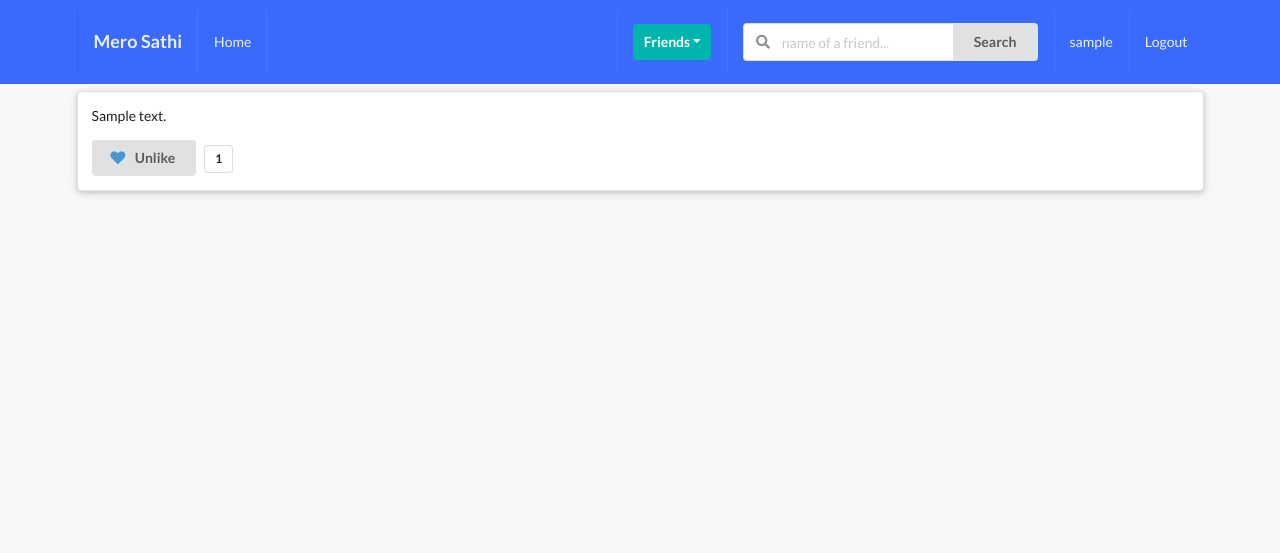
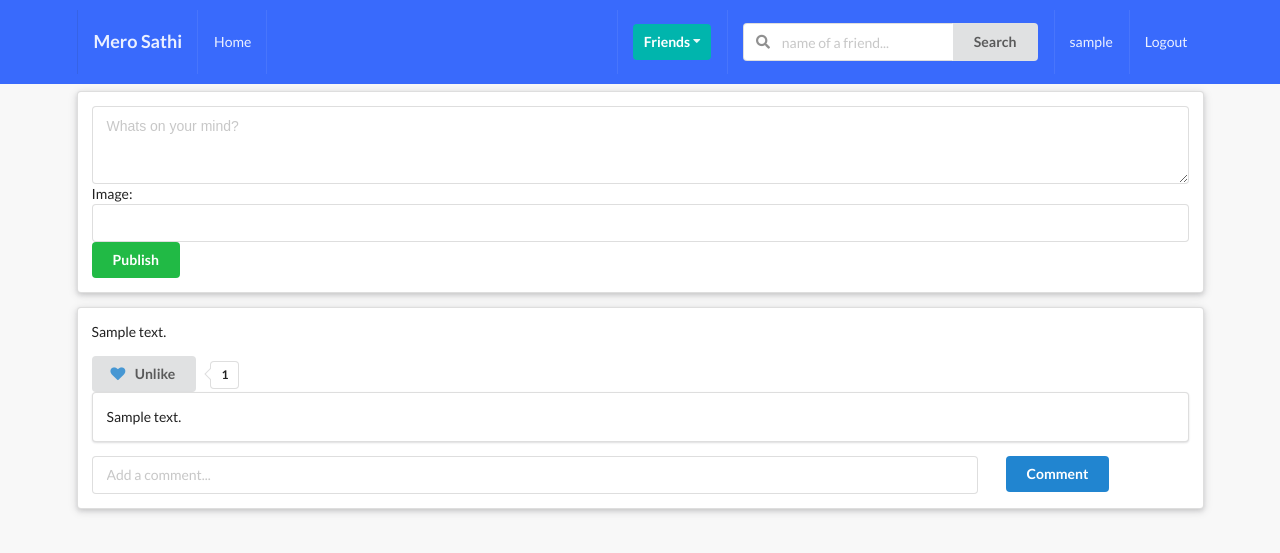
Before and after one commit to nofursad/pp4-merosathi, a Django app: page /post/ in a window 1280 px wide. Shown: the top 553 px of the page. Run offline with Django 4.2, Linux system fonts and the light colour scheme; a user stored in the database is signed in; tables that the repository leaves empty hold one stand-in row (values such as "Sample post").

Commit message:
Add function to accept post/comment  and publish it.

```diff
--- /dev/null
+++ b/post/forms.py
@@ -0,0 +1,18 @@
+from django import forms
+from .models import Post, Comment
+
+
+class PostForm(forms.ModelForm):
+    content = forms.CharField(label='', widget=forms.Textarea(attrs={'rows': 3, 'placeholder': 'Whats on your mind?'}))
+
+    class Meta:
+        model = Post
+        fields = ('content', 'image')
+
+
+class CommentForm(forms.ModelForm):
+    body = forms.CharField(label='', widget=forms.TextInput(attrs={'placeholder': 'Add a comment...'}))
+
+    class Meta:
+        model = Comment
+        fields = ('body',)
--- a/post/templates/post/main.html
+++ b/post/templates/post/main.html
@@ -8,12 +8,18 @@ Posts
 
 
 {% block content %}
-
+    <div class="ui raised segment">
+        <form action="" method="POST" class="ui form" enctype="multipart/form-data">
+            {% csrf_token %}
+            {{post_form}}
+            <button type="submit" class="ui button positive" name="post_submit">Publish</button>
+        </form>
+    </div>
 {% for post in post_content %}
     <div class="ui raised segment">
         <p>{{post.content}}</p>
         <div class="container">
-            <div class="ui labeled button" tabindex="0">
+            <div class="ui right labeled button" tabindex="0">
                 <form action="{% url 'post:like_unlike' %}" method="post">
                     {% csrf_token %}
                     <input type="hidden" name="post_id" value="{{post.id}}">
@@ -24,12 +30,35 @@ Posts
                                 <i class="heart icon blue"></i> Unlike
                             {% endif %}
                     </button>
-                    <a class="ui basic label">
+                    <a class="ui basic left pointing label">
                         {{ post.total_likes }}
                     </a>
                 </form>
             </div>
         </div>
+        <div class="container">
+            <div class="ui segment">
+                {% if post.comment_set.all %}
+                    {% for comment in post.comment_set.all %}
+                        <p>{{ comment.body }}</p>
+                    {% endfor %}
+                {% endif %}
+            </div>
+            <form action="" method="post" class="ui form">
+                {% csrf_token %}
+                <input type="hidden" name="post_id" value="{{post.id}}">
+                <div class="ui grid">
+                    <div class="row">
+                        <div class="column thirteen wide">
+                            {{ comment_form }}
+                        </div>
+                        <div class="column three wide">
+                            <button type="submit" class="ui primary button" name="comment_submit">Comment</button>
+                        </div>
+                    </div>
+                </div>
+            </form>
+        </div>
     </div>
 {% endfor %}
 
--- a/post/views.py
+++ b/post/views.py
@@ -1,6 +1,7 @@
 from django.shortcuts import render, redirect
 from .models import Post, Like
 from userprofile.models import Profile
+from .forms import PostForm, CommentForm
 
 
 # View to Create Post, comment post and like post
@@ -8,9 +9,39 @@ def create_list_post_comment(request):
     post_content = Post.objects.all()
     profile = Profile.objects.get(user=request.user)
 
+
+# form for posting and commenting
+    post_form = PostForm()
+    comment_form = CommentForm()
+    posted = False
+
+    profile = Profile.objects.get(user=request.user)
+
+    if 'post_submit' in request.POST:
+        print(request.POST)
+        post_form = PostForm(request.POST, request.FILES)
+        if post_form.is_valid():
+            instance = post_form.save(commit=False)
+            instance.author = profile
+            instance.save()
+            post_form = PostForm()
+            posted = True
+
+    if 'comment_submit' in request.POST:
+        comment_form = CommentForm(request.POST)
+        if comment_form.is_valid():
+            instance = comment_form.save(commit=False)
+            instance.user = profile
+            instance.post = Post.objects.get(id=request.POST.get('post_id'))
+            instance.save()
+            comment_form = CommentForm()
+
     context = {
         'post_content': post_content,
-        'profile': profile
+        'profile': profile,
+        'post_form': post_form,
+        'comment_form': comment_form,
+        'posted': posted,
     }
 
     return render(request, 'post/main.html', context)
@@ -30,12 +61,12 @@ def like_unlike(request):
         like, created = Like.objects.get_or_create(user=profile, post_id=post_id)
 
         if not created:
-            if like.value=='Like':
-                like.value='Unlike'
+            if like.value == 'Like':
+                like.value = 'Unlike'
             else:
-                like.value='Like'
+                like.value = 'Like'
         else:
-            like.value='Like'
+            like.value = 'Like'
 
             post_obj.save()
             like.save()
```
